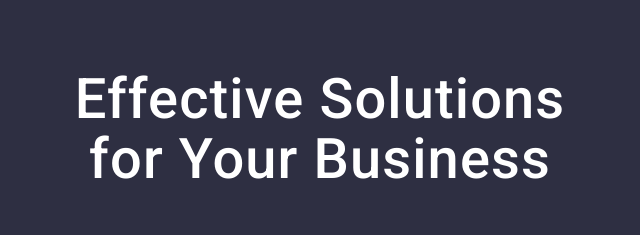
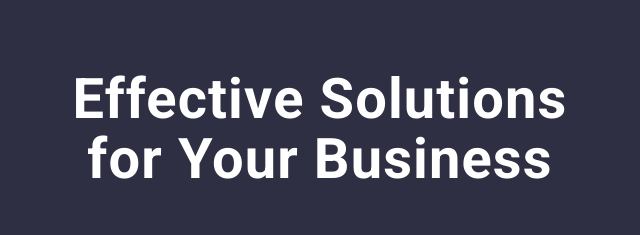
Before and after one commit to karaushhh/goit-markup-hw-03, a plain HTML site: page index.html in a window 1280 px wide. Shown: the part 191-426 px from the top of the page, 320-960 px from the left. Drawn offline with Linux system fonts and the light colour scheme.

Commit message:
Update styles.css

```diff
--- a/css/styles.css
+++ b/css/styles.css
@@ -18,15 +18,18 @@
         background-color:var(--background-color);
         color: var(--body-text);
     }
-    h1
-    h2
-    h3
-    h4
-    h5
-    h6
-    p
-    {
+
+    h1,
+    h2,
+    h3,
+    h4,
+    h5,
+    h6,
+    ul,
+    li,
+    p{
         margin: 0;
+        padding: 0;
     }
  *,
 *::before,
@@ -222,7 +225,7 @@ display: inline;
 
 font-family: "Roboto", sans-serif;
 font-style: normal;
-font-weight: 500;
+font-weight: 700;
 line-height: 1.07;
 font-size: 56px;
 color: var(--background-color);
```
